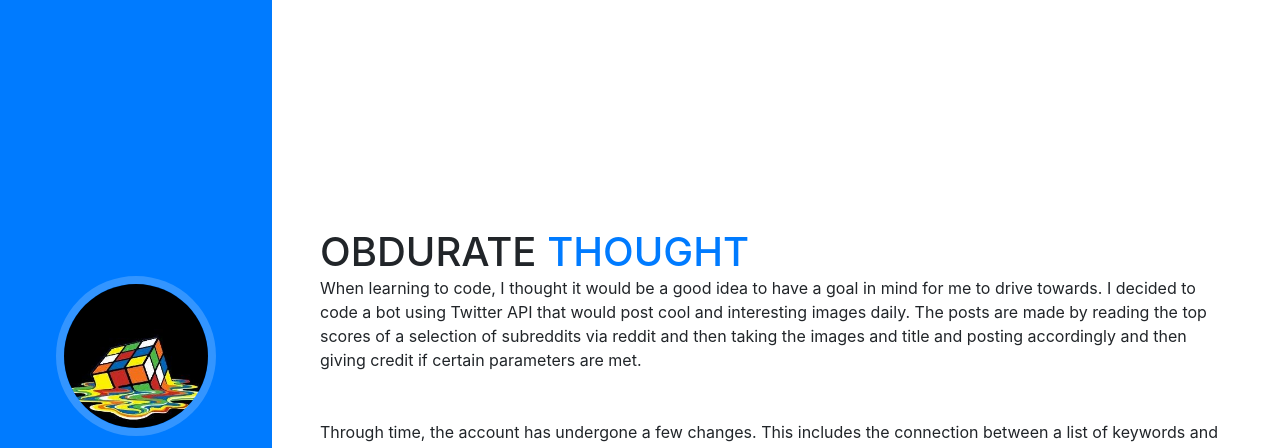
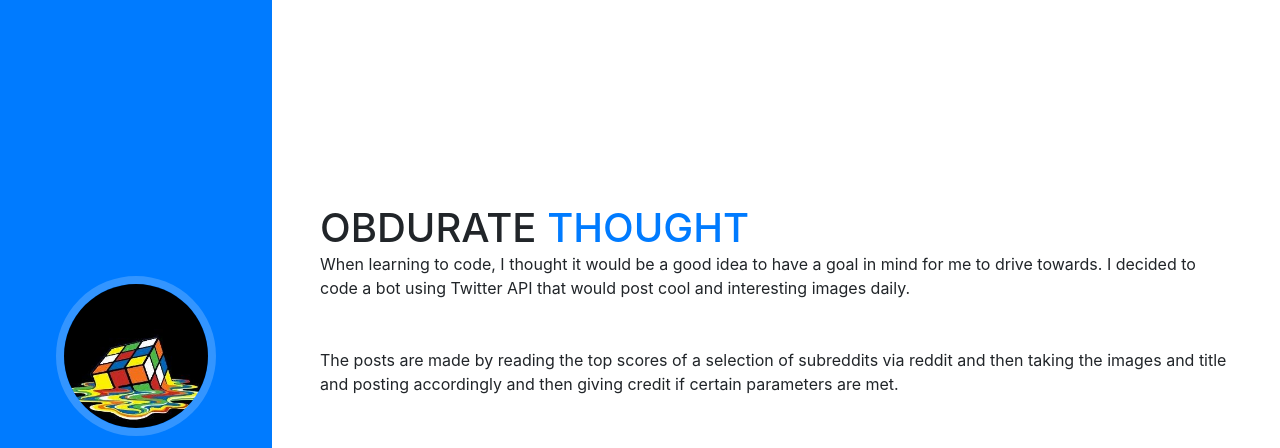
Before and after one commit to ObdurateThought/ObdurateThought.github.io, a website with bundled scripts: page index.html in a window 1280 px wide. Shown: the top 448 px of the page. Built offline with nearby package versions, Linux system fonts and the light colour scheme; a web font is replaced by a local one.

Commit message:
Paragraph breaks
Add a paragraph break to make it easier on the eye.

```diff
--- a/index.html
+++ b/index.html
@@ -56,7 +56,8 @@
           <h1 class="mb-0">Obdurate
             <span class="text-primary">Thought</span>
           </h1>
-          <p class="mb-5">When learning to code, I thought it would be a good idea to have a goal in mind for me to drive towards. I decided to code a bot using Twitter API that would post cool and interesting images daily. The posts are made by reading the top scores of a selection of subreddits via reddit and then taking the images and title and posting accordingly and then giving credit if certain parameters are met.</p>
+          <p class="mb-5">When learning to code, I thought it would be a good idea to have a goal in mind for me to drive towards. I decided to code a bot using Twitter API that would post cool and interesting images daily.</p>
+          <p class="mb-5">The posts are made by reading the top scores of a selection of subreddits via reddit and then taking the images and title and posting accordingly and then giving credit if certain parameters are met.</p>
           <p class="mb-5">Through time, the account has undergone a few changes. This includes the connection between a list of keywords and emoji's as an article once suggested Tweets with emoji's get more interactions.</p>
           <ul class="list-inline list-social-icons mb-0">
             <li class="list-inline-item">
```
